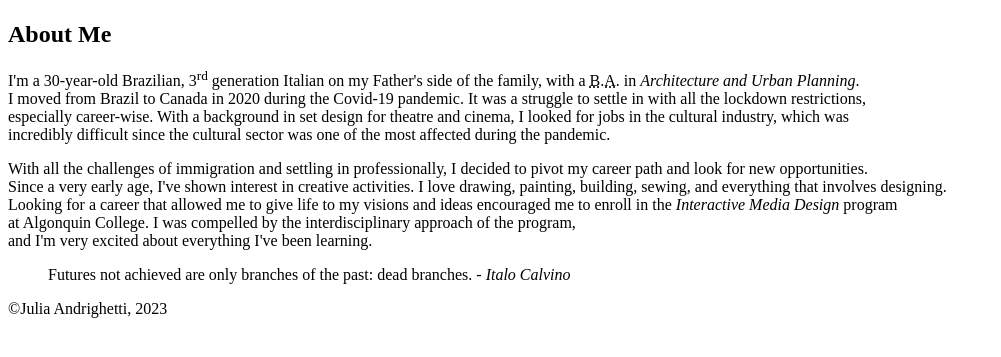
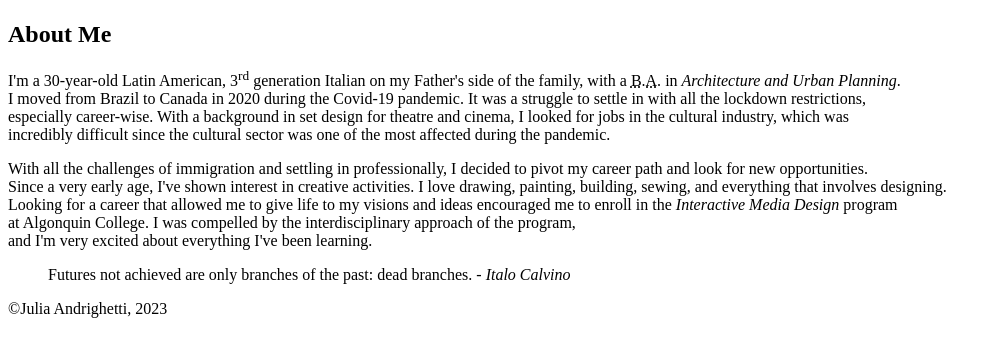
Before and after one commit to andr0372/andr0372.github.io, a plain HTML site: page html-assignment/index.html in a window 1280 px wide. Shown: the part 59-416 px from the top of the page, without its empty margins (0-1001 px from the left). Drawn offline with Linux system fonts and the light colour scheme.

```diff
--- a/html-assignment/index.html
+++ b/html-assignment/index.html
@@ -15,7 +15,7 @@
             <article>
                 <h2>About Me</h2>
                 <p>
-                    I'm a 30-year-old Brazilian, 3<sup>rd</sup> generation Italian on my Father's side of the family, with a
+                    I'm a 30-year-old Latin American, 3<sup>rd</sup> generation Italian on my Father's side of the family, with a
                     <abbr title="Bachelor of Arts">B.A.</abbr> in <em>Architecture and Urban Planning</em>. <br>I moved from
                     Brazil to Canada in 2020 during the Covid-19 pandemic. It was a struggle to settle in with all the lockdown
                     restrictions, <br>especially career-wise. With a background in set design for theatre and cinema, I looked
```
